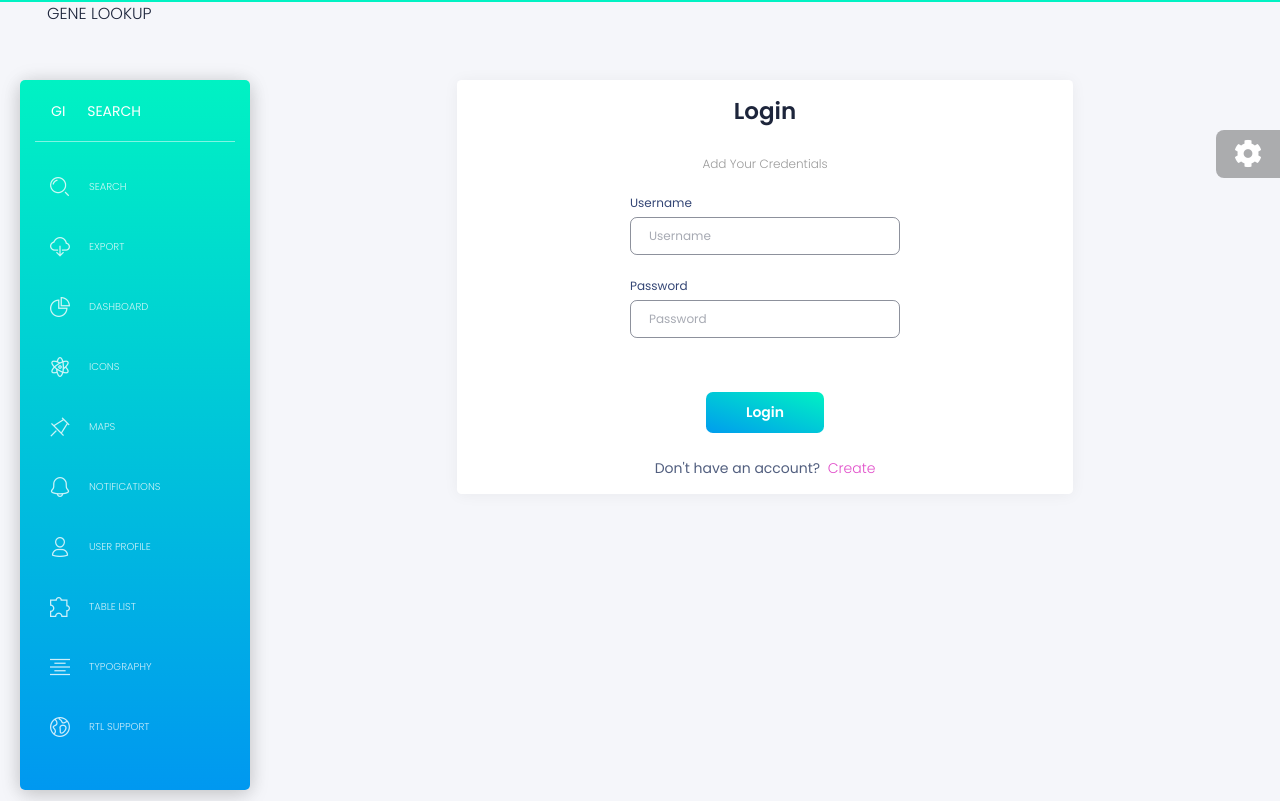
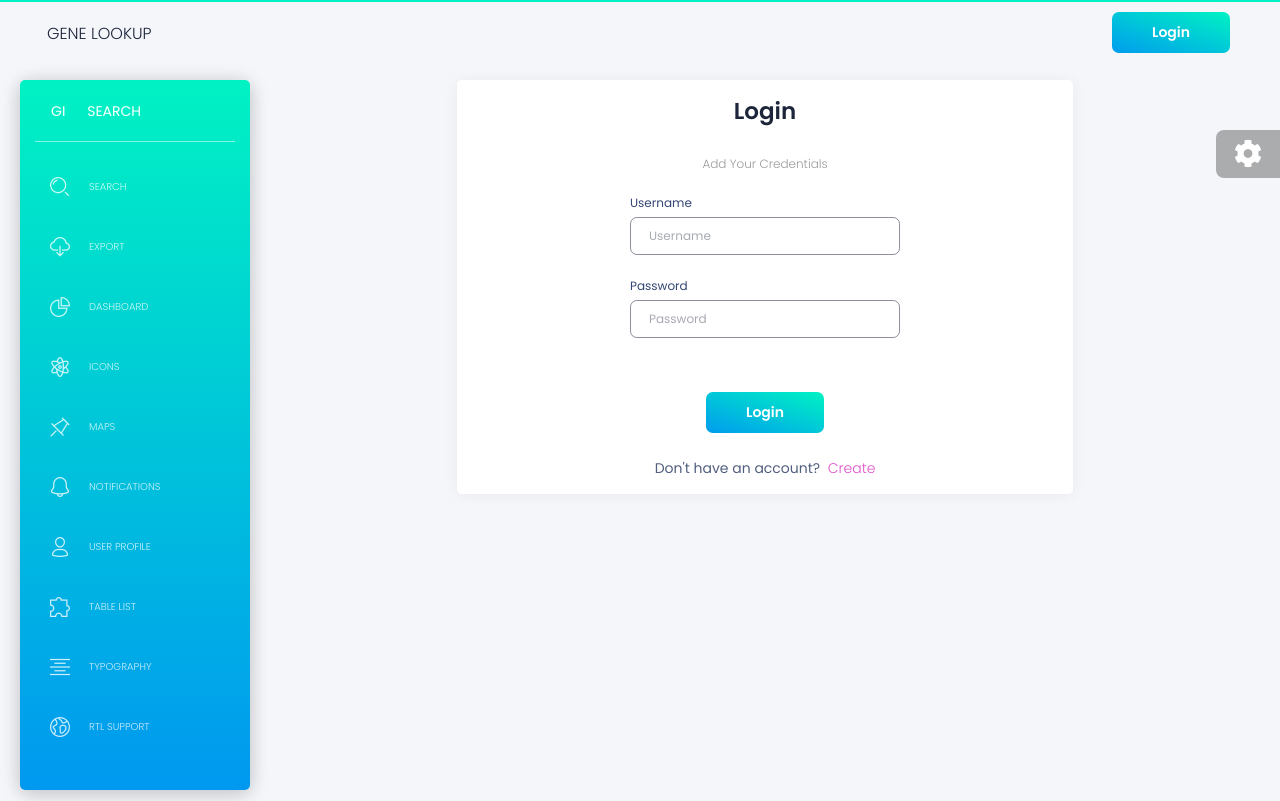
Before and after one commit to devqueue/hawkeye, a Django app: page /login/ in a window 1280 px wide. Run offline with Django 3.2, Linux system fonts and the light colour scheme; parts of the project's set-up code (start-up, migrations or seed data) failed here and were passed over; some libraries are stand-ins or nearby versions.

Commit message:
login button added

```diff
--- a/apps/templates/includes/navigation.html
+++ b/apps/templates/includes/navigation.html
@@ -62,7 +62,10 @@
                 </ul>
               </li>
               <li class="separator d-lg-none"></li>
-
+            {% else %}
+            <a href="{% url 'login' %}">
+              <button type="submit" name="login" class="btn btn-fill btn-success">Login</button>
+            </a>
             {% endif %}
             </ul>
 
```
